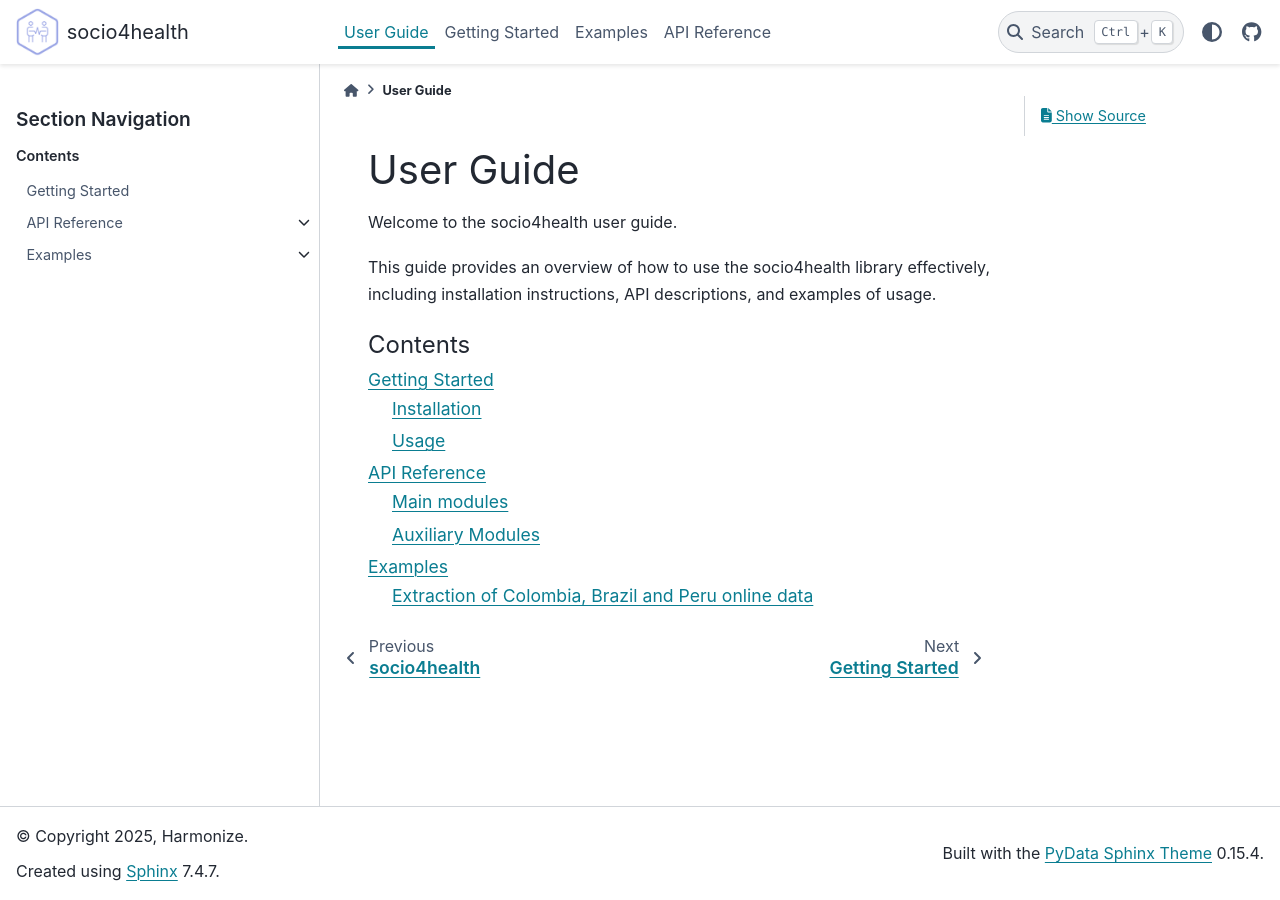
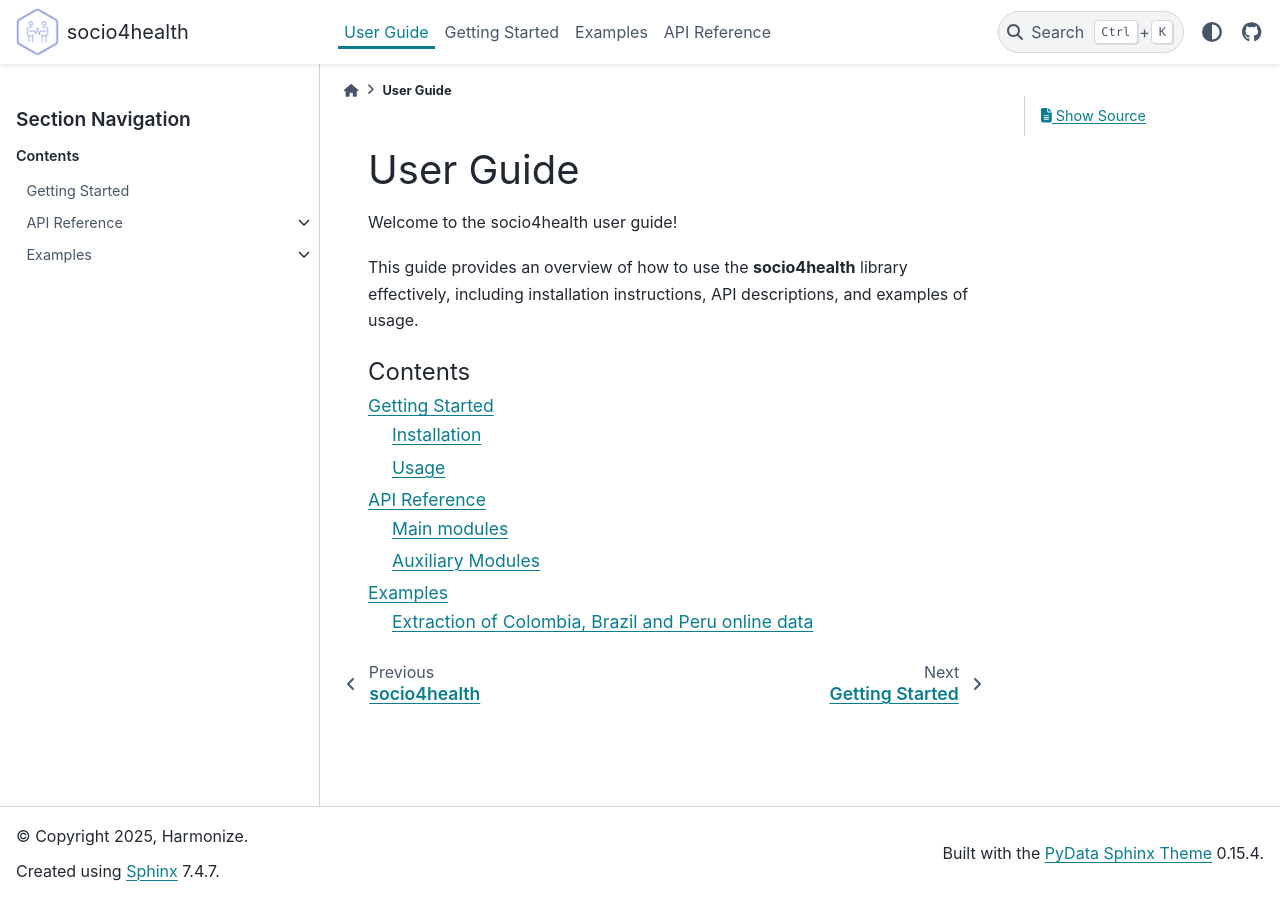
Before and after one commit to harmonize-tools/socio4health, a Sphinx documentation site: the page built from docs/source/user_guide.rst, in a window 1280 px wide. Built offline with Sphinx 7.4.7 and the PyData theme 0.15.4, drawn with Linux system fonts in a browser that asks for light colours.

Commit message:
workflow changes

```diff
--- a/docs/source/user_guide.rst
+++ b/docs/source/user_guide.rst
@@ -1,9 +1,9 @@
 User Guide
 ==========
 
-Welcome to the socio4health user guide.
+Welcome to the socio4health user guide!
 
-This guide provides an overview of how to use the socio4health library effectively, including installation instructions, API descriptions, and examples of usage.
+This guide provides an overview of how to use the **socio4health** library effectively, including installation instructions, API descriptions, and examples of usage.
 
 .. toctree::
    :maxdepth: 2
```
Also changed, not shown: 1 other file.
